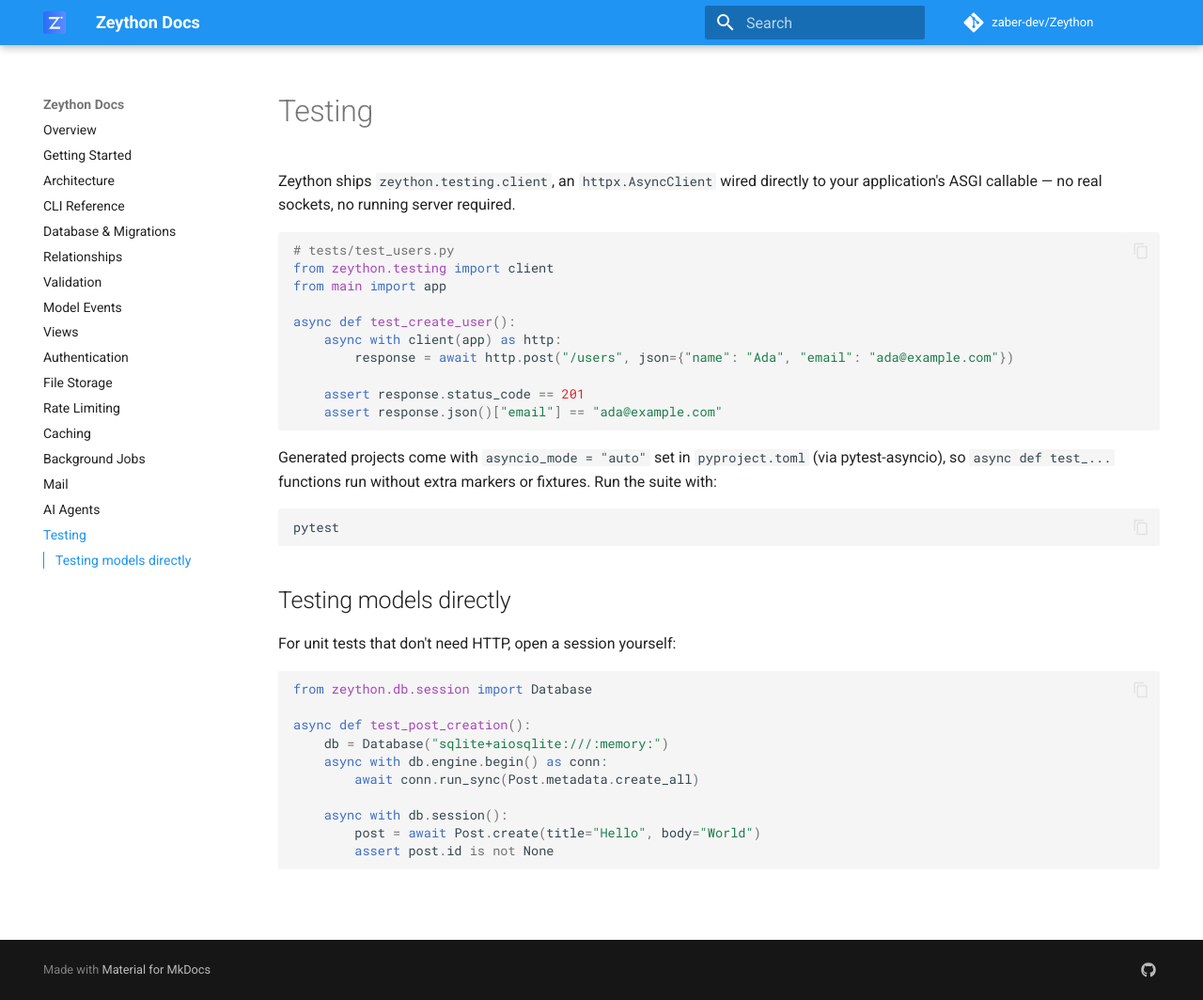
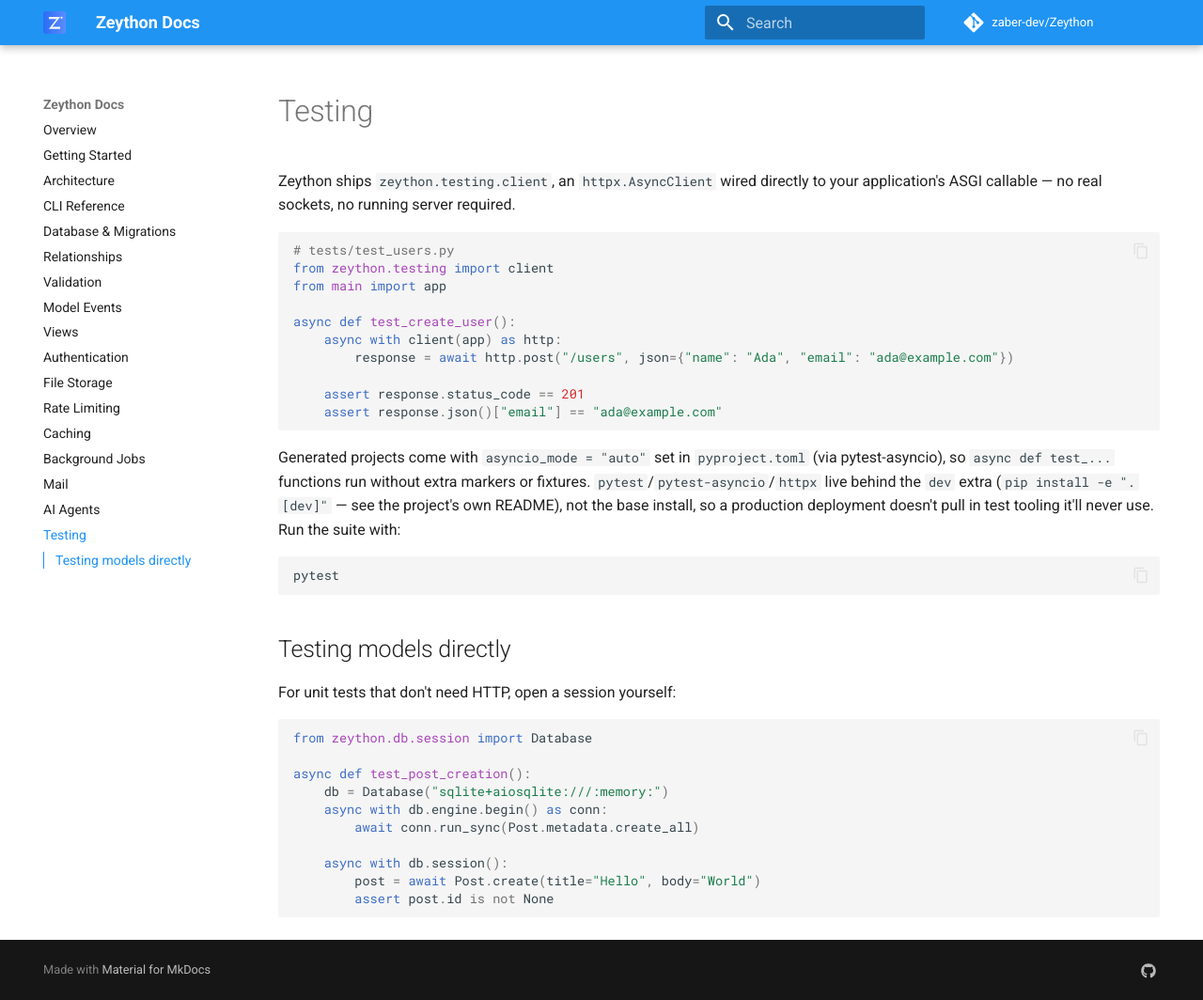
Before and after one commit to zaber-dev/Zeython, an MkDocs documentation site: the page built from docs/testing.md, in a window 1280 px wide and 1064 px high. Shown: the whole window at 94% size. Built offline with MkDocs 1.6.1 and Material for MkDocs 9.7.7, drawn with Linux system fonts in a browser that asks for light colours; comment, search, counter and statistics services are not loaded.

Commit message:
Fix: generated projects had no way to actually install pytest
Found by the CI trigger fix from the previous commit: the very first
real GitHub Actions run of scaffold-smoke-test on develop failed with
"pytest: command not found". Root cause -- the starter template's own
pyproject.toml never declared a `dev` extra, so `pip install -e
".[dev]"` (both in CI's script and in the generated README/AGENTS.md
instructions) silently succeeded without installing anything extra:
pip only *warns* on an unknown extra, it doesn't error, so the `||`
fallback that would have installed pytest never ran. A real user
following the generated README exactly as written -- `pip install -e
.` then `pytest` -- would hit the identical failure.

Fixes it at the source: the starter template's pyproject.toml now
declares `dev = [pytest, pytest-asyncio, httpx]`, matching what
docs/testing.md and the CI script always assumed was there. Updates
the generated README and AGENTS.md's own verification instructions to
install `.[dev]` instead of `.`. Adds a regression test asserting the
generated pyproject.toml actually declares the extra.

156 tests passing (155 + 1 new). Verified by reproducing the exact
CI scaffold-smoke-test steps locally in a fresh venv against the fix:
`pip install -e ".[dev]"` now genuinely installs pytest, and the
generated project's own test suite passes for real.

````diff
--- a/docs/testing.md
+++ b/docs/testing.md
@@ -18,7 +18,10 @@
 
 Generated projects come with `asyncio_mode = "auto"` set in `pyproject.toml`
 (via pytest-asyncio), so `async def test_...` functions run without extra
-markers or fixtures. Run the suite with:
+markers or fixtures. `pytest`/`pytest-asyncio`/`httpx` live behind the
+`dev` extra (`pip install -e ".[dev]"` — see the project's own README),
+not the base install, so a production deployment doesn't pull in test
+tooling it'll never use. Run the suite with:
 
 ```bash
 pytest
````
Also changed, not shown: AGENTS.md (+1 -1 lines), src/zeython/cli/templates/starter/README.md (+4 -1 lines), src/zeython/cli/templates/starter/pyproject.toml (+7 -0 lines), 1 other file.
